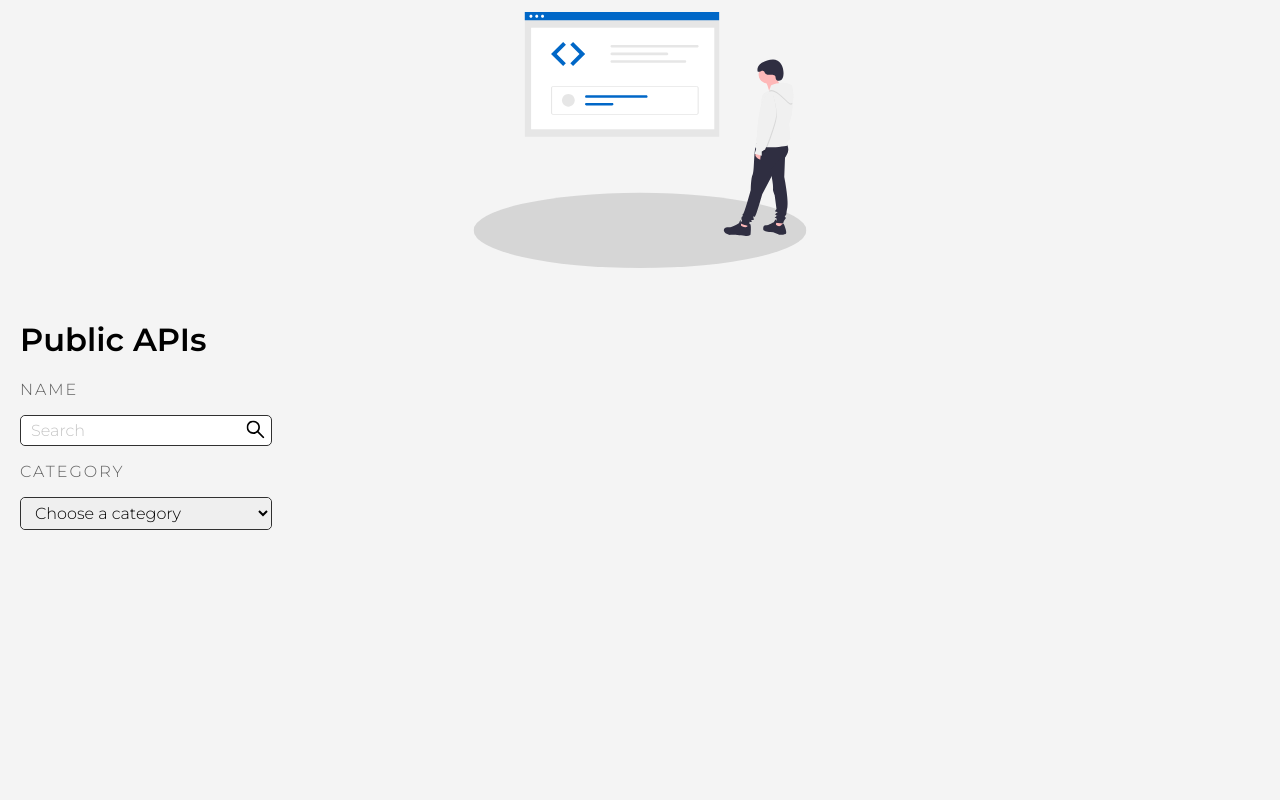
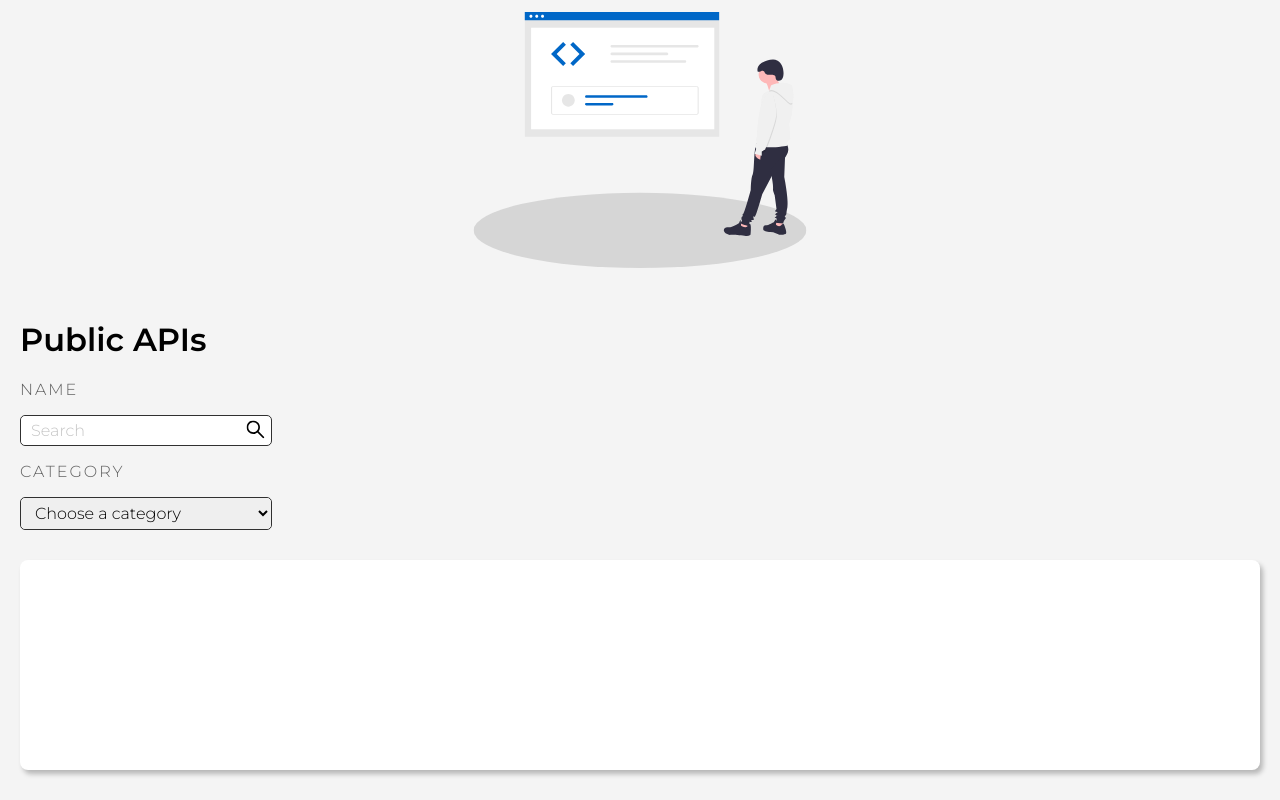
Before and after one commit to AlexJanson/public-apis, a Vue app: page / in a window 1280 px wide. Shown: the part 269-1069 px from the top of the page. Before the commit the page ends 800 px from the top, so only its background shows below. Built offline with nearby package versions, Linux system fonts and the light colour scheme.

Commit message:
categories implemented and start on api list + cards

```diff
--- /dev/null
+++ b/src/components/APICard.vue
@@ -0,0 +1,30 @@
+<template>
+  <div class="api-card-container">
+    <div class="api-card-content">
+
+    </div>
+  </div>
+</template>
+
+<script lang="ts">
+import Vue from 'vue';
+export default Vue.extend({
+  name: 'APICard'
+});
+</script>
+
+<style lang="scss" scoped>
+@import '~@/scss/colors';
+
+.api-card-container {
+  height: 210px;
+  width: 100%;
+  background-color: $color-white;
+  border-radius: 8px;
+  box-shadow: 3px 4px 5px 0 rgba($color-black, .25);
+
+  .api-card-content {
+    padding: 15px;
+  }
+}
+</style>0
--- /dev/null
+++ b/src/components/APIsList.vue
@@ -0,0 +1,28 @@
+<template>
+  <div class="apis-list-container">
+    <APICard />
+  </div>
+</template>
+
+<script lang="ts">
+import Vue from 'vue';
+
+import APICard from '@/components/APICard.vue';
+
+export default Vue.extend({
+  name: 'APIsList',
+  components: {
+    APICard
+  }
+});
+</script>
+
+<style lang="scss" scoped>
+.apis-list-container {
+  display: grid;
+
+  grid-template-columns: 100%;
+
+  margin: 30px 0;
+}
+</style>
--- a/src/components/Dropdown.vue
+++ b/src/components/Dropdown.vue
@@ -50,6 +50,10 @@ export default Vue.extend({
     overflow: hidden;
     white-space: nowrap;
     text-overflow: ellipsis;
+
+    &:focus {
+      outline: none;
+    }
   }
 
 }
--- a/src/components/MobileMenu.vue
+++ b/src/components/MobileMenu.vue
@@ -6,7 +6,7 @@
           <CrossSvg @click="closeMenu" class="cross-svg" />
           <div class="links">
             <router-link to="/" class="link" exact>Home</router-link>
-            <p class="link">Categories</p>
+            <p class="link" @click="onCategories">Categories</p>
             <router-link to="/random" class="link" exact>Random</router-link>
           </div>
         </div>
@@ -57,6 +57,17 @@ export default Vue.extend({
     },
     closeMenu() {
       this.open = false;
+    },
+    onCategories() {
+      const categories = document.querySelector('#categories') as HTMLElement;
+      if (categories) {
+        categories.scrollIntoView({
+          behavior: "smooth",
+          block: "start"
+        });
+      }
+
+      this.closeMenu();
     }
   }
 });
--- a/src/components/Navbar.vue
+++ b/src/components/Navbar.vue
@@ -54,8 +54,13 @@ export default (Vue as VueConstructor<Refs>).extend({
       this.windowWidth = window.innerWidth;
     },
     onCategories() {
-      console.log('scroll');
-      // window.scrollTo();
+      const categories = document.querySelector('#categories') as HTMLElement;
+      if (categories) {
+        categories.scrollIntoView({
+          behavior: "smooth",
+          block: "start"
+        });
+      }
     }
   },
   watch: {
--- a/src/views/Home.vue
+++ b/src/views/Home.vue
@@ -5,13 +5,14 @@
       description="Need a free public API for your project? Find one here!"
       />
       <IllustrationSvg class="illustration-svg" />
-      <h1>Public APIs</h1>
+      <h1 id="categories">Public APIs</h1>
       <div class="filters">
         <p class="spaced-heading">Name</p>
         <Search @change="onSearch" />
         <p class="spaced-heading">Category</p>
         <Dropdown placeholder="Choose a category" :items="categories" @selected="onCategory" />
       </div>
+      <APIsList />
   </div>
 </template>
 
@@ -22,6 +23,7 @@ import Header from '@/components/Header.vue';
 import IllustrationSvg from '@/assets/Illustration.svg';
 import Search from '@/components/Search.vue';
 import Dropdown from '@/components/Dropdown.vue';
+import APIsList from '@/components/APIsList.vue';
 
 export default Vue.extend({
   name: 'Home',
@@ -29,7 +31,8 @@ export default Vue.extend({
     Header,
     IllustrationSvg,
     Search,
-    Dropdown
+    Dropdown,
+    APIsList
   },
   data() {
     return {
```
